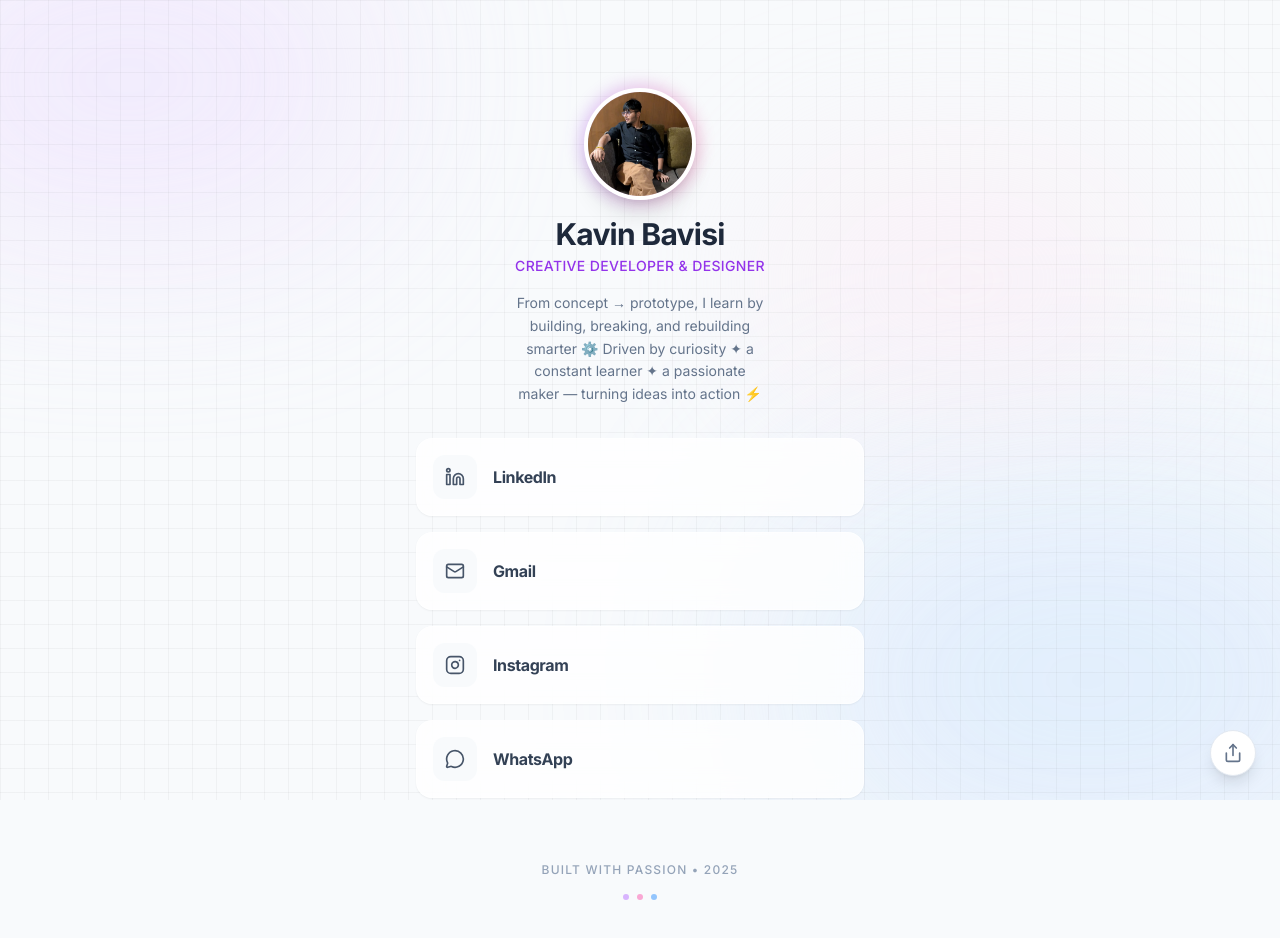
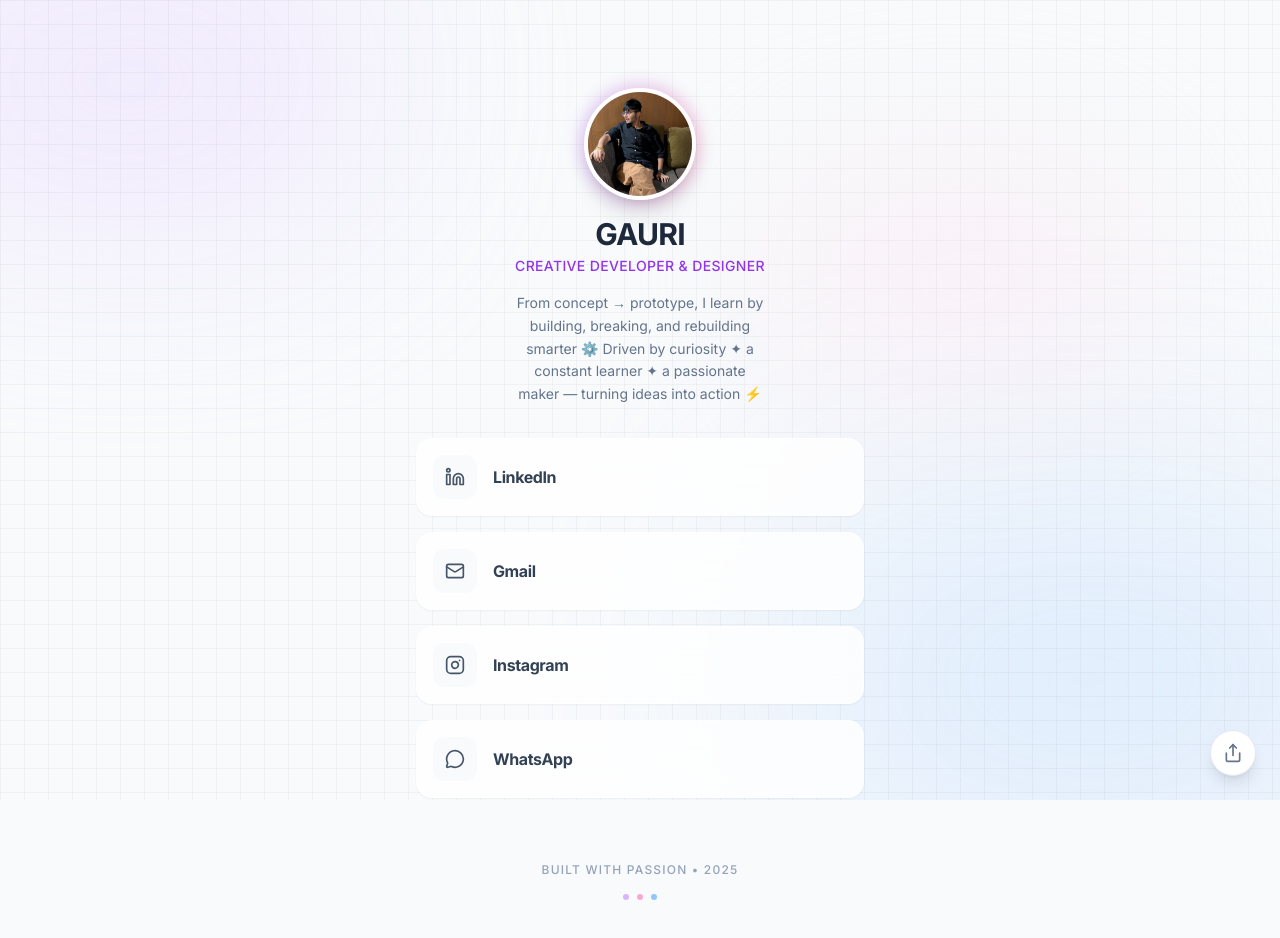
Before and after one commit to Robokav/ItsKavin, a React (Vite) app: page / in a window 1280 px wide. Shown: the top 938 px of the page. Built offline with nearby package versions, Linux system fonts and the light colour scheme.

Commit message:
name change temp

```diff
--- a/constants.tsx
+++ b/constants.tsx
@@ -4,7 +4,7 @@ import { Instagram, Github, Twitter,Mail, MessageCircle, Linkedin, ExternalLink,
 import profileImg from "./assets/profile.jpg";
 
 export const USER_PROFILE = {
-  name: "Kavin Bavisi",
+  name: "GAURI",
   role: "Creative Developer & Designer",
   avatar: profileImg,
   bio: "From concept → prototype, I learn by building, breaking, and rebuilding smarter ⚙️ Driven by curiosity ✦ a constant learner ✦ a passionate maker — turning ideas into action ⚡"
```
